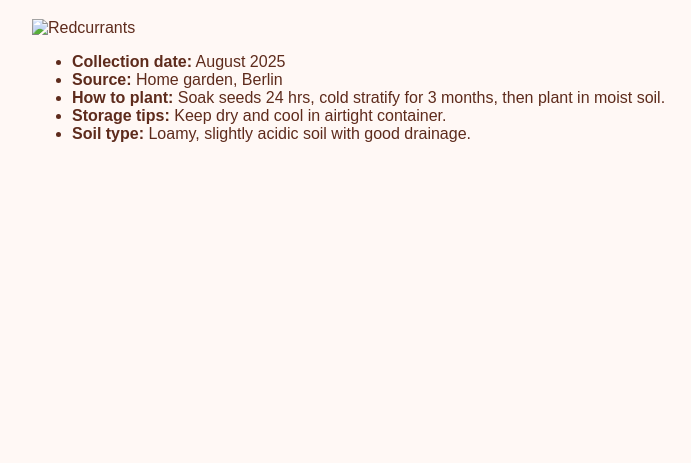
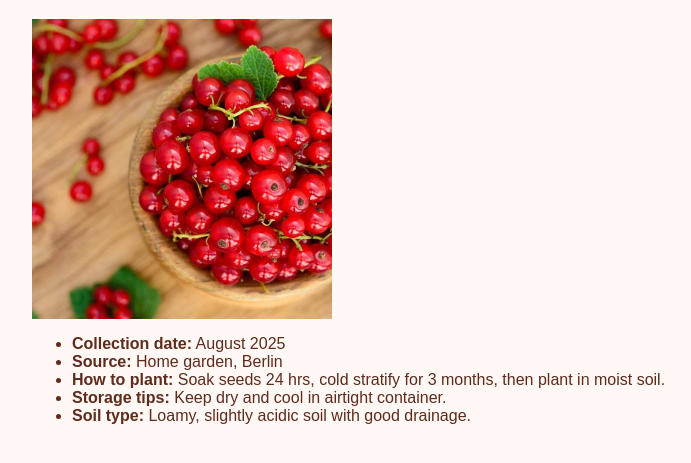
Before and after one commit to umarwahab-lab/Redcurrant-seeds, a plain HTML site: page index.html in a window 1280 px wide. Shown: the part 101-564 px from the top of the page, without its empty margins (8-699 px from the left). Drawn offline with Linux system fonts and the light colour scheme.

Commit message:
Update index.html

```diff
--- a/index.html
+++ b/index.html
@@ -20,7 +20,7 @@
 </head>
 <body>
   <h1>Redcurrant Seeds</h1>
-  <img src="your-image.jpg" alt="Redcurrants"/>
+  <img src="Redcurrant.jpg" alt="Redcurrants"/>
   <ul>
     <li><strong>Collection date:</strong> August 2025</li>
     <li><strong>Source:</strong> Home garden, Berlin</li>
```
